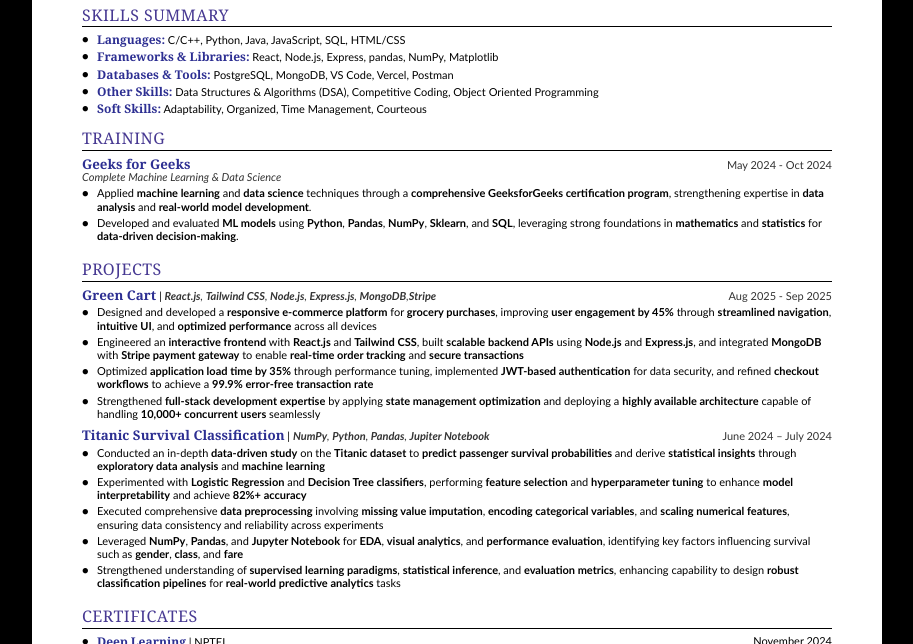
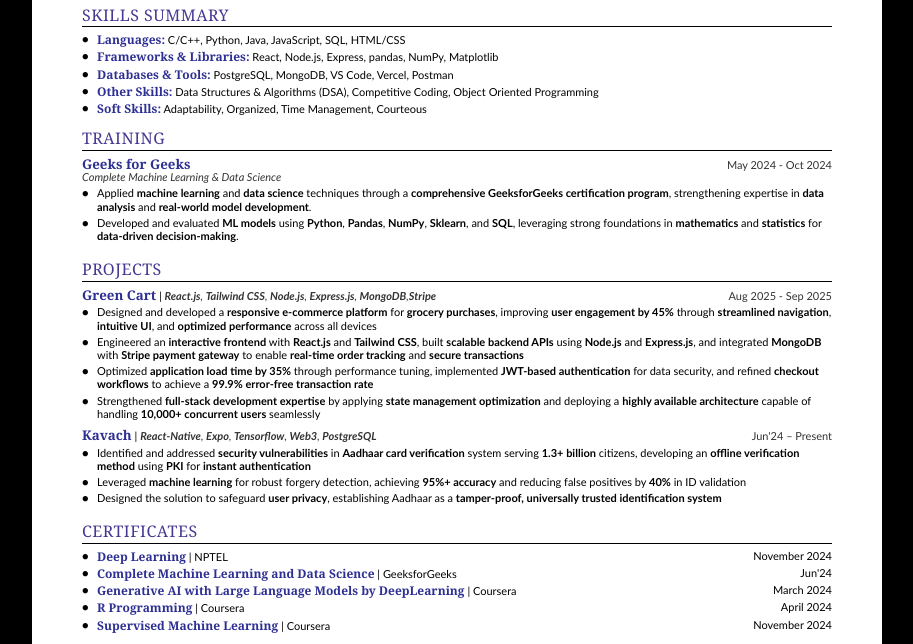
Before and after one commit to Mritunjay021/CV, a plain HTML site: page index.html in a window 1280 px wide. Shown: the part 86-730 px from the top of the page, without its empty margins (183-1096 px from the left). Drawn offline with Linux system fonts and the light colour scheme.

Commit message:
Update index.html

```diff
--- a/index.html
+++ b/index.html
@@ -141,47 +141,37 @@
           <div class="project-item">
             <div class="item-header">
               <div>
-                <span class="item-title">Titanic Survival Classification</span> |
+                <span class="item-title">Kavach</span> |
                 <span class="item-subtitle"
-                  ><strong>NumPy</strong>, <strong>Python</strong>,
-                  <strong>Pandas</strong>, <strong>Jupiter Notebook</strong></span
+                  ><strong>React-Native</strong>, <strong>Expo</strong>,
+                  <strong>Tensorflow</strong>, <strong>Web3</strong>,
+                  <strong>PostgreSQL</strong></span
                 >
               </div>
-              <div class="item-date">June 2024 – July 2024</div>
+              <div class="item-date">Jun'24 – Present</div>
             </div>
             <ul class="item-description">
               <li>
-              Conducted an in-depth <strong>data-driven study</strong> on the
-              <strong>Titanic dataset</strong> to <strong>predict passenger survival probabilities</strong> and
-              derive <strong>statistical insights</strong> through <strong>exploratory data analysis</strong>
-              and <strong>machine learning</strong>
-            </li>
-            <li>
-              Experimented with <strong>Logistic Regression</strong> and
-              <strong>Decision Tree classifiers</strong>, performing
-              <strong>feature selection</strong> and <strong>hyperparameter tuning</strong> to enhance
-              <strong>model interpretability</strong> and achieve <strong>82%+ accuracy</strong>
-            </li>
-            <li>
-              Executed comprehensive <strong>data preprocessing</strong> involving
-              <strong>missing value imputation</strong>, <strong>encoding categorical variables</strong>, and
-              <strong>scaling numerical features</strong>, ensuring data consistency and reliability
-              across experiments
-            </li>
-            <li>
-              Leveraged <strong>NumPy</strong>, <strong>Pandas</strong>, and
-              <strong>Jupyter Notebook</strong> for <strong>EDA</strong>,
-              <strong>visual analytics</strong>, and <strong>performance evaluation</strong>,
-              identifying key factors influencing survival such as <strong>gender</strong>,
-              <strong>class</strong>, and <strong>fare</strong>
-            </li>
-            <li>
-              Strengthened understanding of <strong>supervised learning paradigms</strong>,
-              <strong>statistical inference</strong>, and <strong>evaluation metrics</strong>,
-              enhancing capability to design <strong>robust classification pipelines</strong> for
-              <strong>real-world predictive analytics</strong> tasks
-            </li>
-
+                Identified and addressed
+                <strong>security vulnerabilities</strong> in
+                <strong>Aadhaar card verification</strong> system serving
+                <strong>1.3+ billion</strong> citizens, developing an
+                <strong>offline verification method</strong> using
+                <strong>PKI</strong> for <strong>instant authentication</strong>
+              </li>
+              <li>
+                Leveraged <strong>machine learning</strong> for robust forgery
+                detection, achieving <strong>95%+ accuracy</strong> and reducing
+                false positives by <strong>40%</strong> in ID validation
+              </li>
+              <li>
+                Designed the solution to safeguard
+                <strong>user privacy</strong>, establishing Aadhaar as a
+                <strong
+                  >tamper-proof, universally trusted identification
+                  system</strong
+                >
+              </li>
             </ul>
           </div>
 
@@ -254,7 +244,7 @@
             <div class="education-header">
               <span class="degree"
                 >Bachelor of Technology in Computer Science —
-                <strong>CGPA: 7.8</strong></span
+                </span
               >
               <span class="item-date">Nov'22 – Present</span>
             </div>
@@ -268,7 +258,7 @@
             <div class="education-header">
               <span class="degree"
                 >Senior Secondary School - Science —
-                <strong>Percentage: 90%</strong></span
+                </span
               >
               <span class="item-date">April 2019 – March 2021</span>
             </div>
@@ -281,7 +271,7 @@
             </div>
             <div class="education-header">
               <span class="degree"
-                >Secondary School — <strong>Percentage: 89%</strong></span
+                >Secondary School — </span
               >
               <span class="item-date">April 2018 – March 2019</span>
             </div>
```
